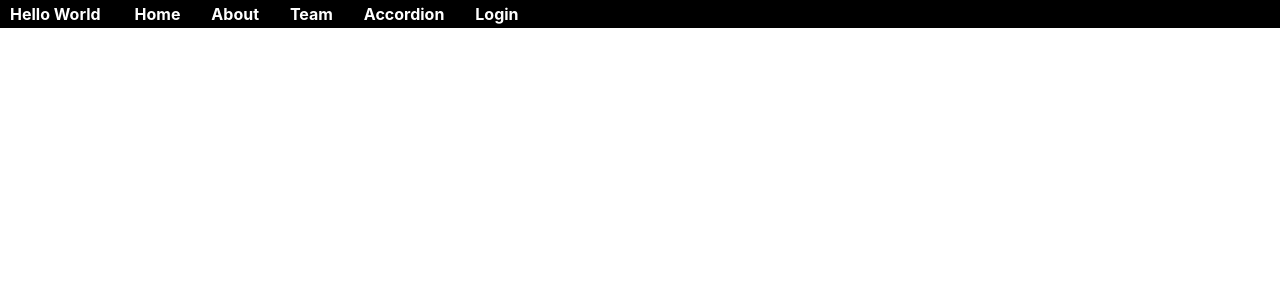
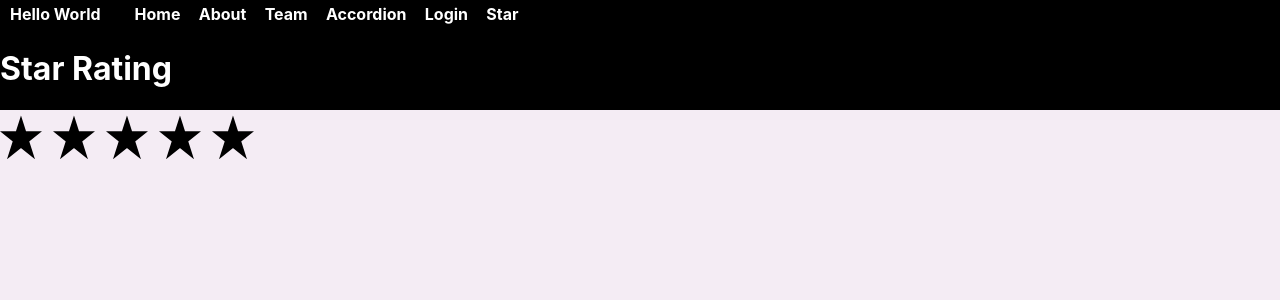
Before and after one commit to Raghav-pixel/Practice, a React (Create React App) app in the folder LLD/shimmer-ui/: page /star in a window 1280 px wide. Shown: the top 300 px of the page. Built offline with nearby package versions, Linux system fonts and the light colour scheme; the HTML template or start-up script is replaced by a standard one.

Commit message:
added star rating machie coding

```diff
--- a/LLD/shimmer-ui/src/App.js
+++ b/LLD/shimmer-ui/src/App.js
@@ -5,6 +5,7 @@ import About from './components/About';
 import Login from './components/Login';
 import ProtectedRoute from './components/ProtectedRoute';
 import Accordion from './components/Accordion';
+import StarRating from './components/StarRating/StarRating';
 
 function App() {
   return (
@@ -17,6 +18,7 @@ function App() {
           <a href='/team'>Team</a>
           <a href='/accordion'>Accordion</a>
           <a href='/login'>Login</a>
+          <a href='/star'>Star</a>
         </nav>
       </header>
       <BrowserRouter>
@@ -27,6 +29,7 @@ function App() {
           </Route>
           <Route path='/login' element={<Login />}></Route>
           <Route path='/accordion' element={<Accordion />}></Route>
+          <Route path='/star' element={<StarRating />}></Route>
         </Routes>
       </BrowserRouter>
     </div>
--- a/LLD/shimmer-ui/src/components/Accordion.js
+++ b/LLD/shimmer-ui/src/components/Accordion.js
@@ -1,19 +1,39 @@
-import React from 'react'
+import React, { useState } from 'react'
 
 const data = [
     {
         header: 'Accordion1',
-        content: 'First accordion content'
+        content: 'First accordion content First accordion content First accordion content First accordion content First accordion content First accordion content First accordion content First accordion content First accordion content First accordion content First accordion content First accordion content First accordion content First accordion content '
     },
     {
         header: 'Accordion2',
-        content: 'Second accordion content'
+        content: 'First accordion content First accordion content First accordion content First accordion content First accordion content First accordion content First accordion content First accordion content First accordion content First accordion content First accordion content First accordion content First accordion content First accordion content '
+    },
+    {
+      header: 'Accordion3',
+      content: 'First accordion content First accordion content First accordion content First accordion content First accordion content First accordion content First accordion content First accordion content First accordion content First accordion content First accordion content First accordion content First accordion content First accordion content '
     },
 ]
 
 const Accordion = () => {
+  const [showIndex, setShowIndex] = useState(-1);
+
+  const handleAccordionClick = (index) => {
+    console.log(index);
+    setShowIndex((prev) => prev === index ? -1 : index);
+  }
+
   return (
-    <div>Accordion</div>
+    <div className='accordion-ctr'>
+      {
+        data.length>0 && data.map((d, idx) => (
+          <div key={idx} className='accordion-body' onClick={() => handleAccordionClick(idx)}>
+            <p className='accordion-header'>{d.header}</p>
+            {(showIndex === idx) && <p className='accordion-content'>{d.content}</p>}
+          </div>
+        ))
+      }
+    </div>
   )
 }
 
--- /dev/null
+++ b/LLD/shimmer-ui/src/components/StarRating/StarRating.css
@@ -0,0 +1,37 @@
+body {
+    background-color: rgb(244, 236, 244);
+  }
+
+  .star-rating-filled {
+    fill: gold;
+  }
+
+  .star-rating-blank {
+    fill: #d8d8d8;
+  }
+
+  .star-rating-half {
+    fill: linear-gradient(90deg, gold 50%, lightgray 50%);
+  }
+
+  /* .logo {
+    background-image: url('./loc-logo.png');
+    height: 70px;
+    width: 200px;
+    background-size: contain;
+    background-repeat: no-repeat;
+  } */
+
+  .flex-container {
+    display: flex;
+  }
+
+  @keyframes App-logo-spin {
+    from {
+      transform: rotate(0deg);
+    }
+
+    to {
+      transform: rotate(360deg);
+    }
+  }
--- /dev/null
+++ b/LLD/shimmer-ui/src/components/StarRating/StarRating.js
@@ -0,0 +1,85 @@
+import React, { useState, useEffect } from "react";
+import "./StarRating.css";
+// import { ReactComponent as Logo } from "./logo.svg";
+
+const Star = ({ index, starIndex, starHoverIndex, onClick, onMouseEnter, onMouseLeave }) => {
+  console.log(index, 'index');
+  const handleStarClick = (e) => {
+    const { left, width } = e.target.getBoundingClientRect();
+    const clickPosition = e.clientX - left;
+    const isHalf = clickPosition < width/2;
+    onClick(index, isHalf);
+  }
+  return (
+    <div
+      className="star"
+    >
+      <svg
+        height="55px"
+        width="53px"
+        viewBox="0 0 25 23"
+        className={((index<=starIndex) || ((starHoverIndex>=index))) ? "star-rating-filled" : (starHoverIndex >= starIndex-0.5) ? "star-rating-half" : "star-rating-blank"}
+        onClick={handleStarClick}
+        onMouseEnter={onMouseEnter}
+        onMouseLeave={onMouseLeave}
+        data-rating="1"
+      >
+        <polygon
+          stroke-width="0"
+          points="9.9, 1.1, 3.3, 21.78, 19.8, 8.58, 0, 8.58, 16.5, 21.78"
+        />
+      </svg>
+    </div>
+  );
+};
+
+function App() {
+  const stars = new Array(5).fill(0);
+  const [starIndex, setStarIndex] = useState(-1);
+  const [starHoverIndex, setStarHoverIndex] = useState(-1);
+
+  const handleClick = (index, isHalf) => {
+    let newIndex = index;
+    if(isHalf) {
+      newIndex += 0.5;
+    }
+    if(newIndex === starIndex) {
+      setStarIndex(-1);
+      return;
+    }
+    setStarIndex(newIndex);
+  }
+
+  const handleMouseEnter = (index) => {
+    setStarHoverIndex(index);
+  }
+
+  const handleMouseLeave = () => {
+    setStarHoverIndex(-1);
+  }
+
+  return (
+    <div className="App">
+      <div class="header">
+        <h1>Star Rating</h1>
+      </div>
+      <div class="flex-container">
+        {
+          stars.map((star, idx) => (
+            <Star
+              key={idx}
+              index={idx}
+              starIndex={starIndex}
+              starHoverIndex={starHoverIndex}
+              onClick={() => handleClick(idx)}
+              onMouseEnter={() => handleMouseEnter(idx)}
+              onMouseLeave={handleMouseLeave}
+            />
+          ))
+        }
+      </div>
+    </div>
+  );
+}
+
+export default App;
--- /dev/null
+++ b/LLD/shimmer-ui/src/components/StarRatingPracticeQuestion/StarRating.css
@@ -0,0 +1,33 @@
+body {
+    background-color: rgb(244, 236, 244);
+  }
+
+  .star-rating-filled {
+    fill: gold;
+  }
+
+  .star-rating-blank {
+    fill: #d8d8d8;
+  }
+
+  /* .logo {
+    background-image: url('./loc-logo.png');
+    height: 70px;
+    width: 200px;
+    background-size: contain;
+    background-repeat: no-repeat;
+  } */
+
+  .flex-container {
+    display: flex;
+  }
+
+  @keyframes App-logo-spin {
+    from {
+      transform: rotate(0deg);
+    }
+
+    to {
+      transform: rotate(360deg);
+    }
+  }
--- /dev/null
+++ b/LLD/shimmer-ui/src/components/StarRatingPracticeQuestion/StarRating.js
@@ -0,0 +1,39 @@
+import React, { useState, useEffect } from "react";
+import "./StarRating.css";
+// import { ReactComponent as Logo } from "./logo.svg";
+
+const Star = () => {
+  return (
+    <div
+      className="star"
+    >
+      <svg
+        height="55px"
+        width="53px"
+        viewBox="0 0 25 23"
+        data-rating="1"
+      >
+        <polygon
+          stroke-width="0"
+          points="9.9, 1.1, 3.3, 21.78, 19.8, 8.58, 0, 8.58, 16.5, 21.78"
+        />
+      </svg>
+    </div>
+  );
+};
+
+function App() {
+
+  return (
+    <div className="App">
+      <div class="header">
+        <h1>Star Rating</h1>
+      </div>
+      <div class="flex-container">
+
+      </div>
+    </div>
+  );
+}
+
+export default App;
--- /dev/null
+++ b/LLD/shimmer-ui/src/components/StarRatingPracticeQuestion/steps.js
@@ -0,0 +1,4 @@
+// On clicking the star it should fill the stars
+// On clicking the stars again it should remove the filling
+// On hovering the star, it should fill till the hovered part and on leaving it should go back to its initial state
+// On clicking the left part of the star it should fill till the half part and on the right side it should fill complete
--- /dev/null
+++ b/LLD/shimmer-ui/src/components/StarRatingPracticeSolution/StarRating.css
@@ -0,0 +1,33 @@
+body {
+    background-color: rgb(244, 236, 244);
+  }
+
+  .star-rating-filled {
+    fill: gold;
+  }
+
+  .star-rating-blank {
+    fill: #d8d8d8;
+  }
+
+  /* .logo {
+    background-image: url('./loc-logo.png');
+    height: 70px;
+    width: 200px;
+    background-size: contain;
+    background-repeat: no-repeat;
+  } */
+
+  .flex-container {
+    display: flex;
+  }
+
+  @keyframes App-logo-spin {
+    from {
+      transform: rotate(0deg);
+    }
+
+    to {
+      transform: rotate(360deg);
+    }
+  }
--- /dev/null
+++ b/LLD/shimmer-ui/src/components/StarRatingPracticeSolution/StarRating.js
@@ -0,0 +1,62 @@
+import React, { useState, useEffect } from "react";
+import "./StarRating.css";
+// import { ReactComponent as Logo } from "./logo.svg";
+
+const Star = ({ starId, rating, onMouseEnter, onMouseLeave, onClick }) => {
+  let styleClass = "star-rating-blank";
+  if (rating && rating >= starId) {
+    styleClass = "star-rating-filled";
+  }
+
+  return (
+    <div
+      className="star"
+      onMouseEnter={onMouseEnter}
+      onMouseLeave={onMouseLeave}
+      onClick={onClick}
+    >
+      <svg
+        height="55px"
+        width="53px"
+        class={styleClass}
+        viewBox="0 0 25 23"
+        data-rating="1"
+      >
+        <polygon
+          stroke-width="0"
+          points="9.9, 1.1, 3.3, 21.78, 19.8, 8.58, 0, 8.58, 16.5, 21.78"
+        />
+      </svg>
+    </div>
+  );
+};
+
+function App() {
+  const [rating, setRating] = useState(0);
+  const [hoverRating, setHoverRating] = useState(0);
+  const stars = [1, 2, 3, 4, 5];
+
+  return (
+    <div className="App">
+      <div class="header">
+        <h1>Star Rating</h1>
+        {/* <Logo /> */}
+        {/* <div class="logo"></div> */}
+      </div>
+      <div class="flex-container">
+        {stars.map((star, i) => (
+          <Star
+            key={i}
+            starId={i}
+            rating={hoverRating || rating}
+            onMouseEnter={() => setHoverRating(i)}
+            onMouseLeave={() => setHoverRating(0)}
+            onClick={() => setRating(i)}
+          />
+        ))}
+      </div>
+    </div>
+  );
+}
+
+export default App;
```
